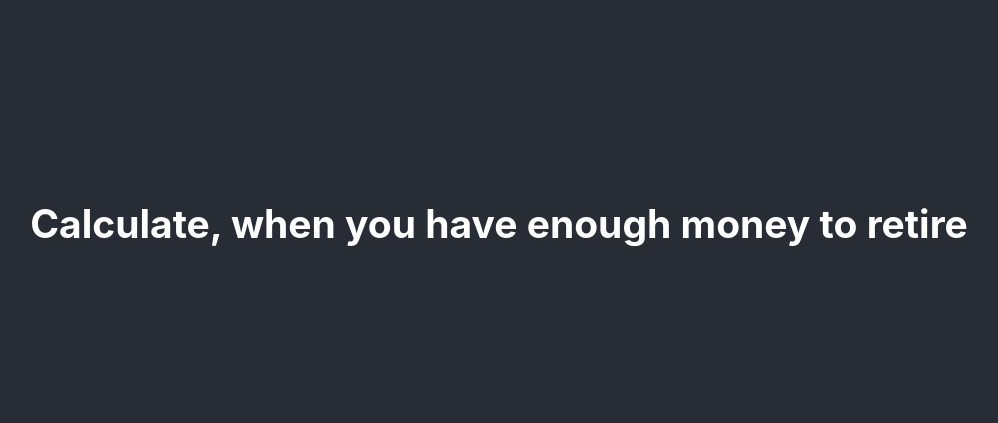
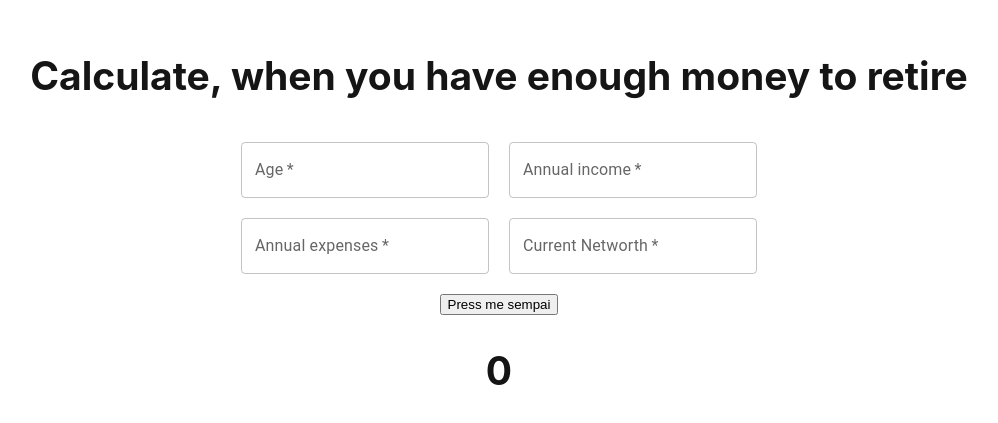
Before and after one commit to Jepmoltho/MoneyManager, a React (Create React App) app: page / in a window 1280 px wide. Shown: the part 177-600 px from the top of the page, without its empty margins (141-1139 px from the left). Built offline with nearby package versions, Linux system fonts and the light colour scheme.

Commit message:
Setup of statehooks for retirenmentcalculator  and install of MUI

```diff
--- a/package.json
+++ b/package.json
@@ -3,6 +3,9 @@
   "version": "0.1.0",
   "private": true,
   "dependencies": {
+    "@emotion/react": "^11.10.8",
+    "@emotion/styled": "^11.10.8",
+    "@mui/material": "^5.12.2",
     "@testing-library/jest-dom": "^5.16.5",
     "@testing-library/react": "^13.4.0",
     "@testing-library/user-event": "^13.5.0",
--- a/src/App.css
+++ b/src/App.css
@@ -14,18 +14,18 @@
 }
 
 .App-header {
-  background-color: #282c34;
+  background-color: #ffffff;
   min-height: 100vh;
   display: flex;
   flex-direction: column;
   align-items: center;
   justify-content: center;
   font-size: calc(10px + 2vmin);
-  color: white;
+  color: rgb(21, 21, 21);
 }
 
 .App-link {
-  color: #61dafb;
+  color: white;
 }
 
 @keyframes App-logo-spin {
@@ -36,3 +36,7 @@
     transform: rotate(360deg);
   }
 }
+
+.input-text-field {
+  margin: 10px !important;
+}
--- a/src/App.tsx
+++ b/src/App.tsx
@@ -1,26 +1,15 @@
-import { reactLogo } from "./logos";
 import "./App.css";
 import { headline } from "./Components/Headline";
+import RetirementCalculator from "./Components/RetirementCalculator";
+
+//import TextField from "@mui/material/TextField";
 
 function App() {
   return (
     <div className="App">
       <header className="App-header">
-        {headline()}
-        {/*
-        {reactLogo()}
-        <p>
-          Edit <code>src/App.js</code> and save to reload.
-        </p>
-        <a
-          className="App-link"
-          href="https://reactjs.org"
-          target="_blank"
-          rel="noopener noreferrer"
-        >
-          Learn React
-        </a>
-        */}
+        <div>{headline()}</div>
+        <RetirementCalculator></RetirementCalculator>
       </header>
     </div>
   );
--- /dev/null
+++ b/src/Components/RetirementCalculator.tsx
@@ -0,0 +1,86 @@
+import TextField from "@mui/material/TextField";
+import { useState } from "react";
+
+export default function RetirementCalculator() {
+  const [age, setAge] = useState<string>("");
+  const [annualIncome, setAnnualIncome] = useState<string>("");
+  const [annualExpenses, setAnnualExpenses] = useState<string>("");
+  const [currentNetworth, setCurrentNetworth] = useState<string>("");
+  const [retirenmentAge, setRetirenmentAge] = useState<number>(0);
+
+  const handleChangeAge = (event: React.ChangeEvent<HTMLInputElement>) => {
+    setAge(event.target.value);
+  };
+
+  const handleChangeIncome = (event: React.ChangeEvent<HTMLInputElement>) => {
+    setAnnualIncome(event.target.value);
+  };
+
+  const handleChangeExpenses = (event: React.ChangeEvent<HTMLInputElement>) => {
+    setAnnualExpenses(event.target.value);
+  };
+
+  const handleChangeNetworth = (event: React.ChangeEvent<HTMLInputElement>) => {
+    setCurrentNetworth(event.target.value);
+  };
+
+  //prettier-ignore
+  const handleChangeRetirenmentAge = () => {
+    let ageAsNum = parseInt(age);
+    let incomeAsNum = parseInt(annualIncome);
+    let expenseAsNum = parseInt(annualExpenses);
+    let networthAsNum = parseInt(currentNetworth);
+
+    setRetirenmentAge(ageAsNum + incomeAsNum + expenseAsNum + networthAsNum);
+  };
+
+  return (
+    <div className="retirenment-calculator-container">
+      <div className="container">
+        <div className="row">
+          <TextField
+            className="input-text-field"
+            required
+            label="Age"
+            title="Test"
+            type="number"
+            onChange={handleChangeAge}
+            value={age}
+          />
+          <TextField
+            className="input-text-field"
+            required
+            label="Annual income"
+            type="number"
+            onChange={handleChangeIncome}
+            value={annualIncome}
+          />
+        </div>
+        <div className="row">
+          <TextField
+            className="input-text-field"
+            required
+            label="Annual expenses"
+            type="number"
+            onChange={handleChangeExpenses}
+            value={annualExpenses}
+          ></TextField>
+          <TextField
+            className="input-text-field"
+            required
+            label="Current Networth"
+            type="number"
+            onChange={handleChangeNetworth}
+            value={currentNetworth}
+          ></TextField>
+        </div>
+        <div className="retirenmentAge">
+          <button onClick={() => handleChangeRetirenmentAge()}>
+            Press me sempai
+          </button>
+          <h2>{retirenmentAge}</h2>
+        </div>
+      </div>
+    </div>
+  );
+}
--- /dev/null
+++ b/src/Components/TextInput.tsx
@@ -0,0 +1,5 @@
+import TextField from "@mui/material/TextField";
+
+export function TextInput() {
+  return <TextField id="outlined-basic" label="Outlined" variant="outlined" />;
+}
```
Also changed, not shown: src/Components/NumberField.tsx (added, +33 -0 lines), tsconfig.json (+6 -1 lines), 1 other file (tests, documents, lock files or other folders).
